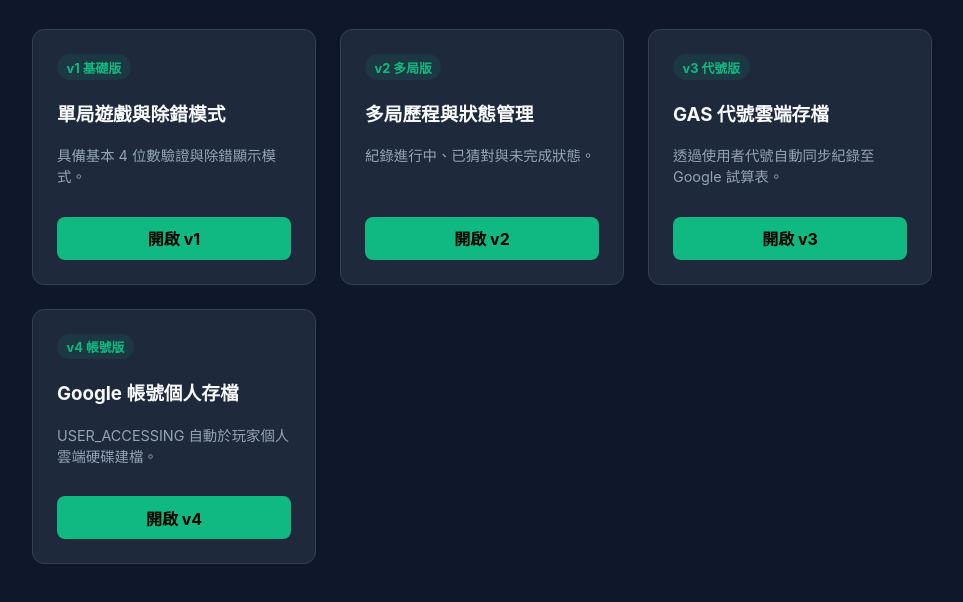
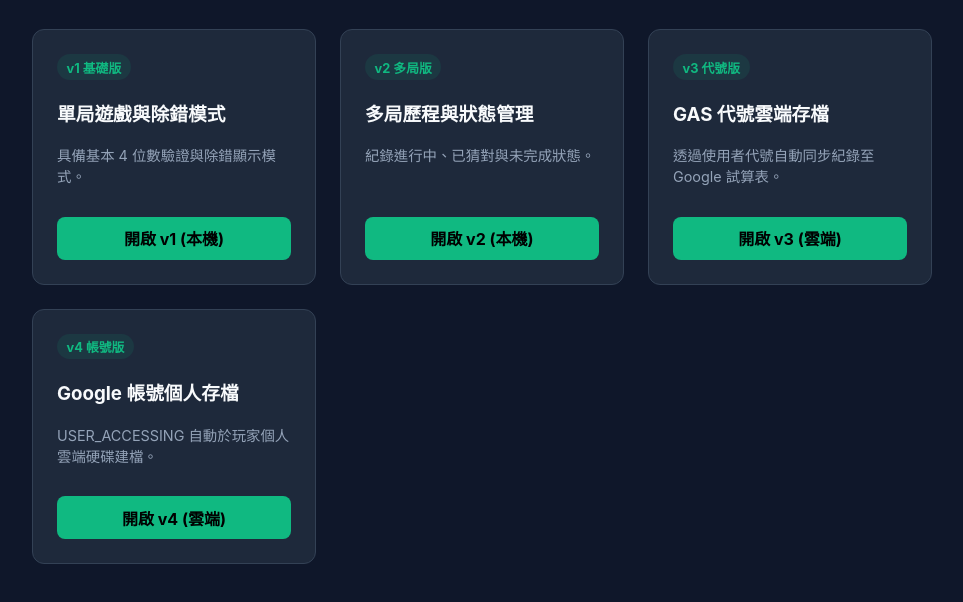
Before and after one commit to u11517044-william/mastermind-game, a plain HTML site: page index.html in a window 1280 px wide. Shown: the part 142-744 px from the top of the page, without its empty margins (158-1121 px from the left). Drawn offline with Linux system fonts and the light colour scheme.

Commit message:
Update index.html

```diff
--- a/index.html
+++ b/index.html
@@ -3,7 +3,7 @@
 <head>
   <meta charset="UTF-8">
   <meta name="viewport" content="width=device-width, initial-scale=1.0">
-  <title>幾 A 幾 B 幾位數猜數字雲端開發歷程</title>
+  <title>幾 A 幾 B 猜數字雲端開發歷程</title>
   <style>
     body { font-family: -apple-system, sans-serif; background: #0f172a; color: #f8fafc; padding: 2rem 1rem; margin: 0; }
     .container { max-width: 900px; margin: 0 auto; text-align: center; }
@@ -22,40 +22,44 @@
     <p>展示從靜態區域檔案演進至 Google Apps Script 雲端個人存檔的完整過程</p>
 
     <div class="grid">
+      <!-- v1 本機檔 -->
       <div class="card">
         <div>
           <div class="tag">v1 基礎版</div>
           <h3>單局遊戲與除錯模式</h3>
           <p style="color:#94a3b8; font-size:0.9rem;">具備基本 4 位數驗證與除錯顯示模式。</p>
         </div>
-        <a href="my-v1/index.html" class="btn">開啟 v1</a>
+        <a href="my-v1/index.html" class="btn">開啟 v1 (本機)</a>
       </div>
 
+      <!-- v2 本機檔 -->
       <div class="card">
         <div>
           <div class="tag">v2 多局版</div>
           <h3>多局歷程與狀態管理</h3>
           <p style="color:#94a3b8; font-size:0.9rem;">紀錄進行中、已猜對與未完成狀態。</p>
         </div>
-        <a href="my-v2/index.html" class="btn">開啟 v2</a>
+        <a href="my-v2/index.html" class="btn">開啟 v2 (本機)</a>
       </div>
 
+      <!-- v3 GAS 雲端代號版 -->
       <div class="card">
         <div>
           <div class="tag">v3 代號版</div>
           <h3>GAS 代號雲端存檔</h3>
           <p style="color:#94a3b8; font-size:0.9rem;">透過使用者代號自動同步紀錄至 Google 試算表。</p>
         </div>
-        <a href="v3/index.html" class="btn">開啟 v3</a>
+        <a href="https://script.google.com/macros/s/AKfycbxqQEC2lDp9hDdAL8prcaryADfJxnmWBvM5lGuEr4iAbyiWaJGWDmXVqwUKVl0T16cAPg/exec" target="_blank" class="btn">開啟 v3 (雲端)</a>
       </div>
 
+      <!-- v4 GAS 雲端個人帳號版 -->
       <div class="card">
         <div>
           <div class="tag">v4 帳號版</div>
           <h3>Google 帳號個人存檔</h3>
           <p style="color:#94a3b8; font-size:0.9rem;">USER_ACCESSING 自動於玩家個人雲端硬碟建檔。</p>
         </div>
-        <a href="v4/index.html" class="btn">開啟 v4</a>
+        <a href="https://script.google.com/macros/s/AKfycbydT3VNu620UUtQNETZEVRI_IWKteugqlLKta8a3_hpJlQUW1SEr8yuTZM2t9x90gLN/exec" target="_blank" class="btn">開啟 v4 (雲端)</a>
       </div>
     </div>
   </div>
```
